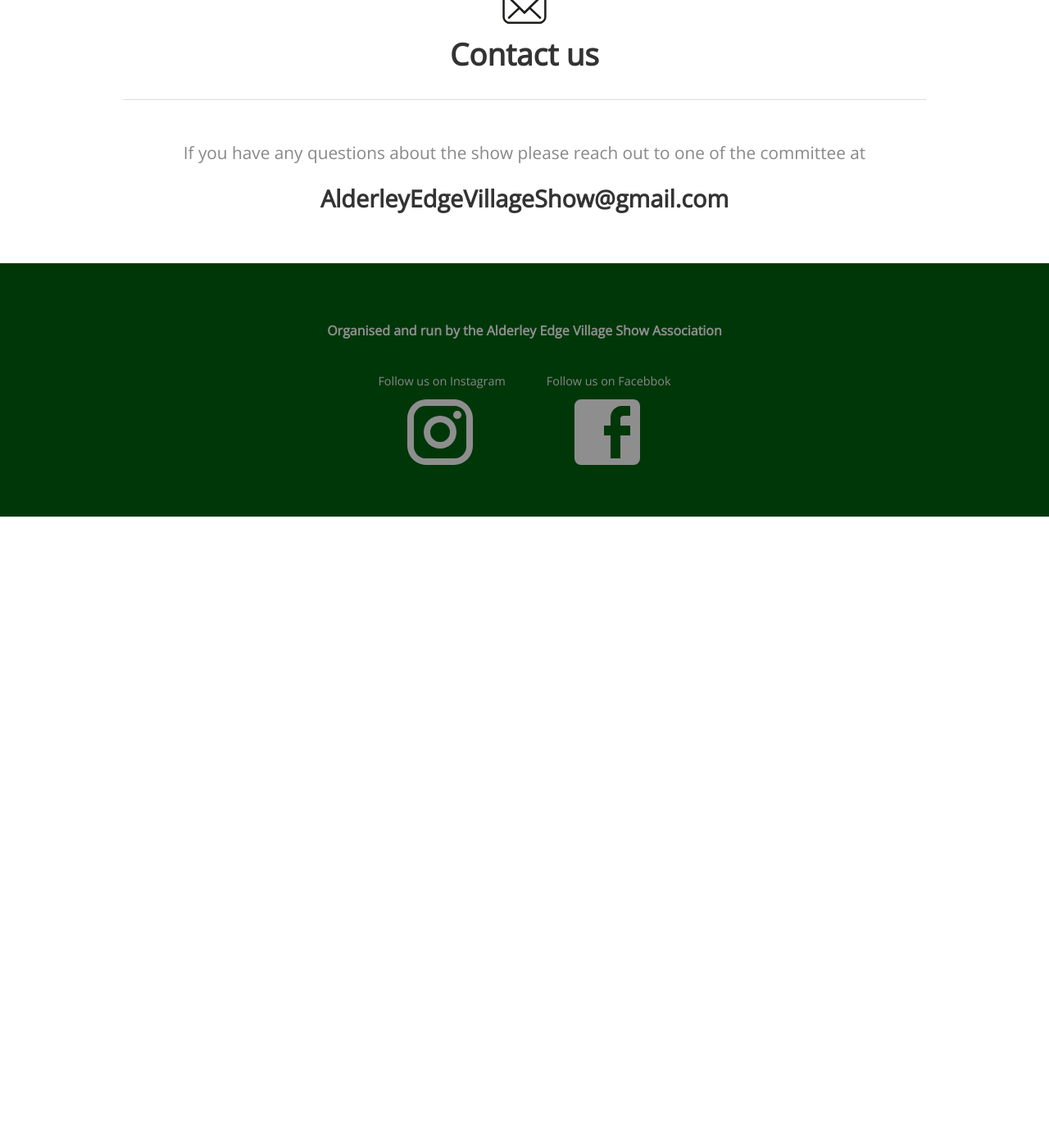
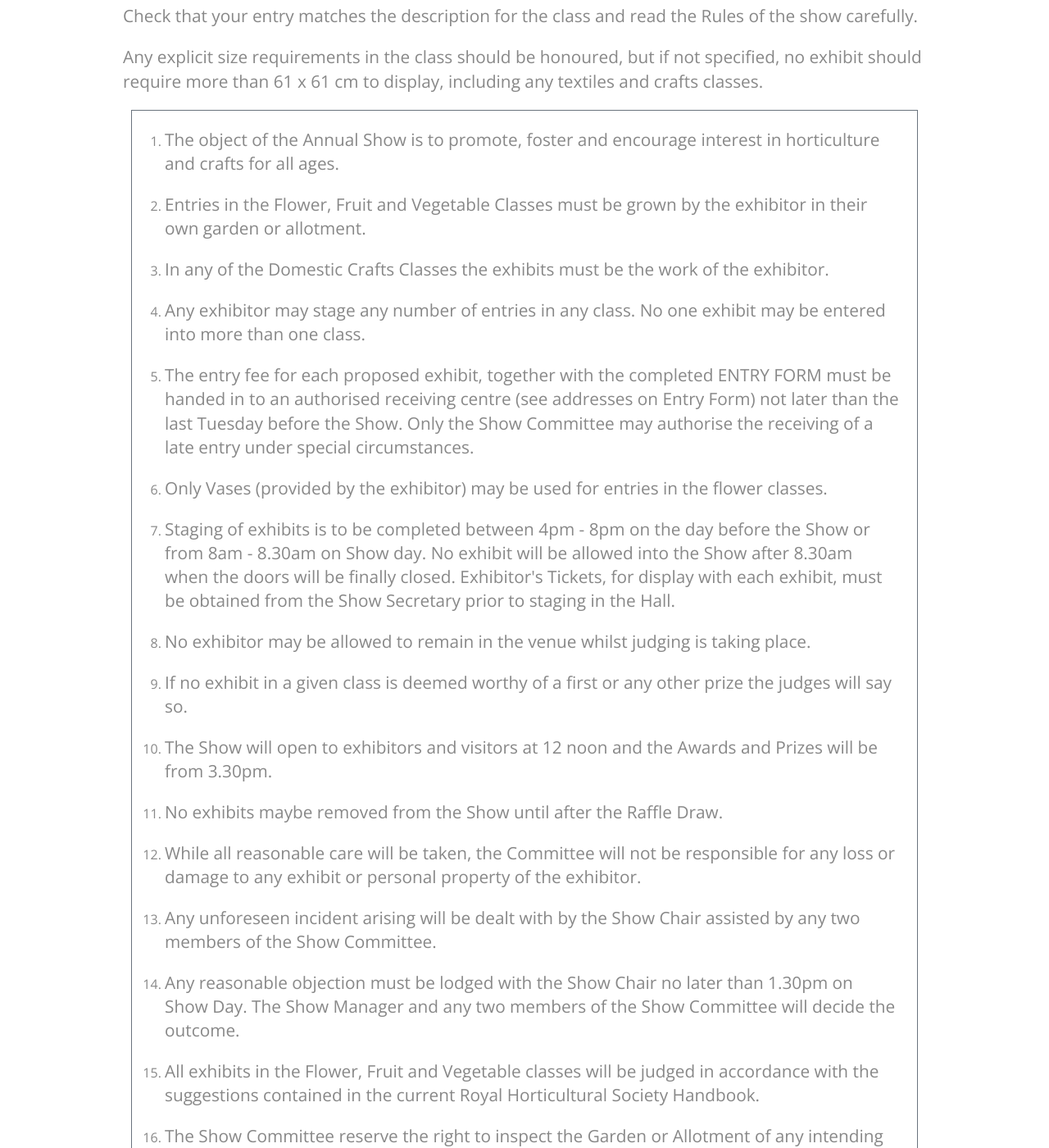
Before and after one commit to AlderleyEdgeVillageShow/website, a Jekyll site: the page built from index.html, in a window 1280 px wide and 1400 px high, scrolled down 9825 px. Shown: the whole window at 82% size. Built offline with Jekyll 4.4.1, drawn with Linux system fonts in a browser that asks for light colours; a script that is not in the unit is left out; before the commit the page ends 10455 px from its top, so only the background shows below that; some of the changed text lies outside the part shown.

Commit message:
add rules to show

```diff
--- a/_data/classes.yml
+++ b/_data/classes.yml
@@ -37,6 +37,14 @@
       name: Geranium/Pelargonium not exceeding 15 cm pot - upright plant not trailing
 - title: Fruit & Vegetables
   icon: tomato
+  rules:
+    - <strong>Condition</strong> - Fresh and tender blemish free
+    - <strong>Uniformity</strong>  - Don't automatically pick the biggest! Entries should be well matched for shape and size
+    - <strong>Staging</strong>  - Clean, not scrubbed, attractive presentation
+    - <strong>Labelling</strong>  - Variety named, where possible, placed with your entry card
+    - <strong>Heaviest / Longest</strong>  - it is all about the weight/size and nothing else!
+    - .
+    - <br/><br/> Please visit the <a href="https://www.rhs.org.uk/">Royal Horticultural</a> website for official guidelines and judging criteria
   classes:
     - number: 18
       name: 5 different kinds of Vegetables/Fruit, displayed in a box, basket etc, not exceeding 75 x 60 cm
@@ -113,6 +121,7 @@
 
 - title: The Newcomers Class
   icon: heart
+  notes: New entrants who have not exhibited before
   classes:
    - number: 54
      name: 3 Ordinary Tomatoes
@@ -158,6 +167,7 @@
 
 - title: Photography
   icon: camera
+  notes: All photos to be 8" x 6" or less and should be mounted on a card no larger than 10" x 8" </br> maximum of 1 entry per person in each section
   classes:
     - number: 73
       name: Landscapes - digital or film
@@ -169,6 +179,7 @@
       name: A Photo that best represents our Village - digital or film
 - title: Cookery
   icon: cooking
+  notes: Always use a wax disc with Preserves
   classes:
     - number: 77
       name: White Loaf - small
@@ -220,6 +231,7 @@
       name: Any 5 items from classes 76 - 99 displayed in a box or basket not to exceed 61 x 61 cm
 - title: Under 18'S
   icon: children
+  notes: Exhibitors must be under 18 years of age on the day of the show </br> Please state age on the Entry Form as the Judges may choose to take age into account.
   classes:
     - number: 101
       name: 5 Cup Cakes
--- /dev/null
+++ b/_data/showrules.yml
@@ -0,0 +1,17 @@
+- The object of the Annual Show is to promote, foster and encourage interest in horticulture and crafts for all ages.
+- Entries in the Flower, Fruit and Vegetable Classes must be grown by the exhibitor in their own garden or allotment.
+- In any of the Domestic Crafts Classes the exhibits must be the work of the exhibitor.
+- Any exhibitor may stage any number of entries in any class. No one exhibit may be entered into more than one class.
+- The entry fee for each proposed exhibit, together with the completed ENTRY FORM must be handed in to an authorised receiving centre (see addresses on Entry Form) not later than the last Tuesday before the Show. Only the Show Committee may authorise the receiving of a late entry under special circumstances.
+- Only Vases (provided by the exhibitor) may be used for entries in the flower classes.
+- Staging of exhibits is to be completed between 4pm - 8pm on the day before the Show or from 8am - 8.30am on Show day. No exhibit will be allowed into the Show after 8.30am when the doors will be finally closed. Exhibitor's Tickets, for display with each exhibit, must be obtained from the Show Secretary prior to staging in the Hall.
+- No exhibitor may be allowed to remain in the venue whilst judging is taking place.
+- If no exhibit in a given class is deemed worthy of a first or any other prize the judges will say so.
+- The Show will open to exhibitors and visitors at 12 noon and the Awards and Prizes will be from 3.30pm.
+- No exhibits maybe removed from the Show until after the Raffle Draw.
+- While all reasonable care will be taken, the Committee will not be responsible for any loss or damage to any exhibit or personal property of the exhibitor.
+- Any unforeseen incident arising will be dealt with by the Show Chair assisted by any two members of the Show Committee.
+- Any reasonable objection must be lodged with the Show Chair no later than 1.30pm on Show Day. The Show Manager and any two members of the Show Committee will decide the outcome.
+- All exhibits in the Flower, Fruit and Vegetable classes will be judged in accordance with the suggestions contained in the current Royal Horticultural Society Handbook.
+- The Show Committee reserve the right to inspect the Garden or Allotment of any intending exhibit or at anytime prior to the Show.
+- All entrants must remove any exhibits by 16.30 on show day.
--- a/_layouts/default.html
+++ b/_layouts/default.html
@@ -6,7 +6,11 @@
 
     {% seo %}
 
-    <link href="https://fonts.googleapis.com/css?family=Open+Sans:300" rel="stylesheet">
+    <link rel="preconnect" href="https://fonts.googleapis.com">
+    <link rel="preconnect" href="https://fonts.gstatic.com" crossorigin>
+    <link href="https://fonts.googleapis.com/css2?family=Open+Sans:ital,wght@0,300..800;1,300..800&display=swap"
+          rel="stylesheet">
+
     <link rel="stylesheet" href="{{ site.baseurl }}/css/screen.css">
     <link rel="apple-touch-icon" sizes="180x180" href="{{ site.baseurl }}/apple-touch-icon.png">
     <link rel="icon" type="image/png" sizes="32x32" href="{{ site.baseurl }}/favicon-32x32.png">
@@ -49,8 +53,6 @@
                         </div>
                     </div>
                 </div>
-
-
             </div>
         </div>
     </div>
@@ -61,6 +63,7 @@
     </div>
 </main>
 
+<div class="darker">
     <div class="container" id="contact">
         <div class="align-center">
             <span class="image">{% include icons/site.html icon="mail" %}</span>
@@ -70,6 +73,7 @@
         <div class="contact">
             <p>If you have any questions about the show please reach out to one of the committee at</p>
             <h3>AlderleyEdgeVillageShow@gmail.com</h3>
+        </div>
     </div>
 </div>
 <footer>
--- a/_sass/elements.scss
+++ b/_sass/elements.scss
@@ -32,6 +32,18 @@ h2 {
 h3 {
   font-size: 1.8em;
   margin: 20px 0 20px 0;
+}
+
+h4 {
+  color: #888;
+}
+
+ol {
+  color: #888;
+}
+
+h5 {
+  color: #888;
 }
 
 p {
@@ -119,7 +131,7 @@ form {
 .center {
   margin-top: 45px;
 
-  & .image, h3 {
+  & .image, h3, h4, h5 {
     text-align: center;
   }
 
--- a/_sass/layout.scss
+++ b/_sass/layout.scss
@@ -451,3 +451,20 @@ ul.no-bullets {
     padding-bottom: 30px;
   }
 }
+
+.rules {
+  text-align: center;
+  margin-left: 10px;
+  margin-right: 10px;
+  border: #6a737d solid 1px;
+  ol {
+    text-align: left;
+    padding-right: 20px;
+  }
+  h4 {
+    text-decoration: underline;
+  }
+  h5 {
+    line-height: 0;
+  }
+}
--- a/index.html
+++ b/index.html
@@ -109,12 +109,12 @@ title: The Alderley Edge Village Show
 
     <h2 class="title">Schedule Of Classes</h2>
     <hr>
+    <div>
+                <p>The schedule of classes is defined alongside their category, a printable copy along with the entry form is
+                    downloadable below...</p>
 
-    <div>
-        <!--        <p>The schedule of classes is defined alongside their category, a printable copy along with the entry form is-->
-        <!--            downloadable below...</p>-->
-        <p> The final Schedule of classes is yet to be confirmed for 2025, the below is the schedule used in 2024, The
-            committee reserve the right to make alterations up until the final schedule is released.</p>
+<!--        <p> The final Schedule of classes is yet to be confirmed for 2025, the below is the schedule used in 2024, The-->
+<!--            committee reserve the right to make alterations up until the final schedule is released.</p>-->
 
         {% for classes in site.data.classes %}
         <div class="center" id={{classes.icon}}>
@@ -122,6 +122,15 @@ title: The Alderley Edge Village Show
                 <div class="image">{% include icons/site.html icon=classes.icon %}</div>
                 <h3>{{ classes.title }}</h3>
                 <hr/>
+                <h5>{{ classes.notes }}</h5>
+                {% if {{classes.rules | size}} > 0 %}
+                <div class="rules center">
+                    <h4>Show guidelines for Fruit and Vegetable Classes</h4>
+                    {% for rule in classes.rules %}
+                    <h5> {{ rule }}</h5>
+                    {% endfor %}
+                </div>
+                {% endif %}
             </div>
             <div class="container">
                 <div class="items">
@@ -179,6 +188,25 @@ title: The Alderley Edge Village Show
 </div>
 
 <div class="container">
+
+    <h3 class="title">Show Rules for Exhibitors</h3>
+    <hr>
+    <p> Check that your entry matches the description for the class and read the Rules of the show carefully.</p>
+    <p> Any explicit size requirements in the class should be honoured, but if not specified, no exhibit should require more than 61 x 61 cm to display, including any textiles and crafts classes.</p>
+
+    <div class="rules">
+        <ol>
+            {% for rule in site.data.showrules %}
+            <li><p>{{ rule }}</p></li>
+            {% endfor %}
+        </ol>
+        <h5>On all these and other matters, the decision of the show committee and its officers will be final.</h5>
+    </div>
+    <br/>
+</div>
+
+<div class="darker">
+<div class="container">
     <br/>
     <div class="align-center">
         <span class="image">{% include icons/site.html icon="charity" %}</span>
@@ -196,6 +224,7 @@ title: The Alderley Edge Village Show
         </div>
     </div>
     <br/>
+</div>
 </div>
 
 <!--<div class="darker">-->
@@ -221,7 +250,6 @@ title: The Alderley Edge Village Show
 <!--    </div>-->
 <!--</div>-->
 
-<div class="darker">
 <div class="container">
     <a class="instagram align-center" target="_blank"
        href="https://www.instagram.com/{{ site.data.company.instagram }}">
@@ -230,9 +258,8 @@ title: The Alderley Edge Village Show
     <h2 class="title">Instagram</h2>
     <p></p>
     <hr>
-        <div class="taggbox" style="width:100%;height:100%" data-widget-id="138479" data-tags="false"></div>
-        <script src="https://widget.taggbox.com/embed-lite.min.js" type="text/javascript"></script>
-    </div>
+    <div class="taggbox" style="width:100%;height:100%;overflow:auto;" data-widget-id="68478" data-website="1"></div>
+    <script src="https://widget.taggbox.com/embed.min.js" type="text/javascript"></script>
 </div>
 
 <!--<div class="darker">-->
```
Also changed, not shown: other parts of index.html (+1 -1 lines), _layouts/post.html (deleted, +0 -9 lines), _posts/2016-10-15-1000.md (deleted, +0 -7 lines), _posts/2016-10-15-1001.md (deleted, +0 -7 lines), _posts/2016-11-01-latest-milestone.md (deleted, +0 -6 lines), _posts/2016-11-05-5000.md (deleted, +0 -6 lines), README.md, images/christie-charity.png. Lines whose indentation alone changed are shown as unchanged.
